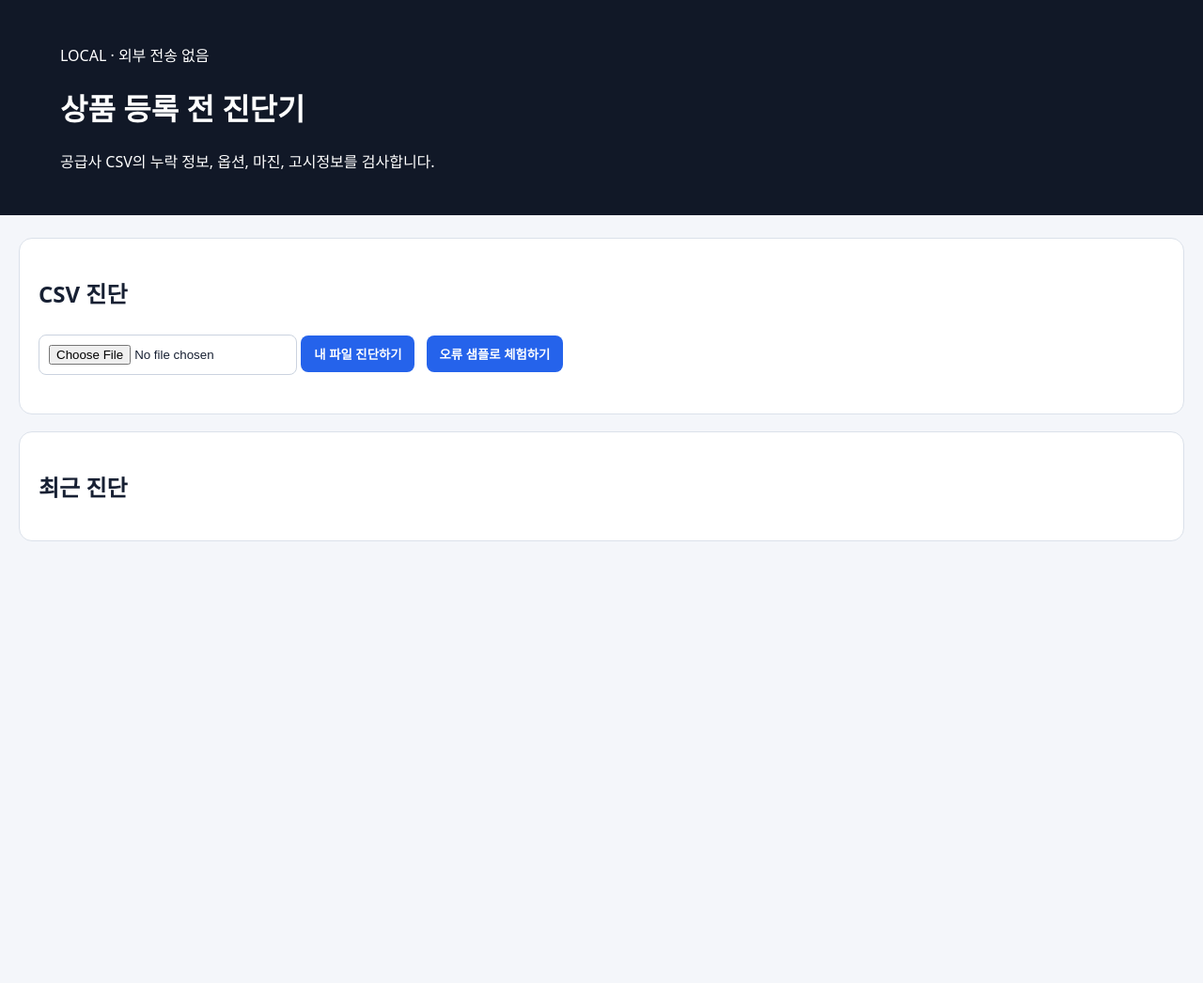
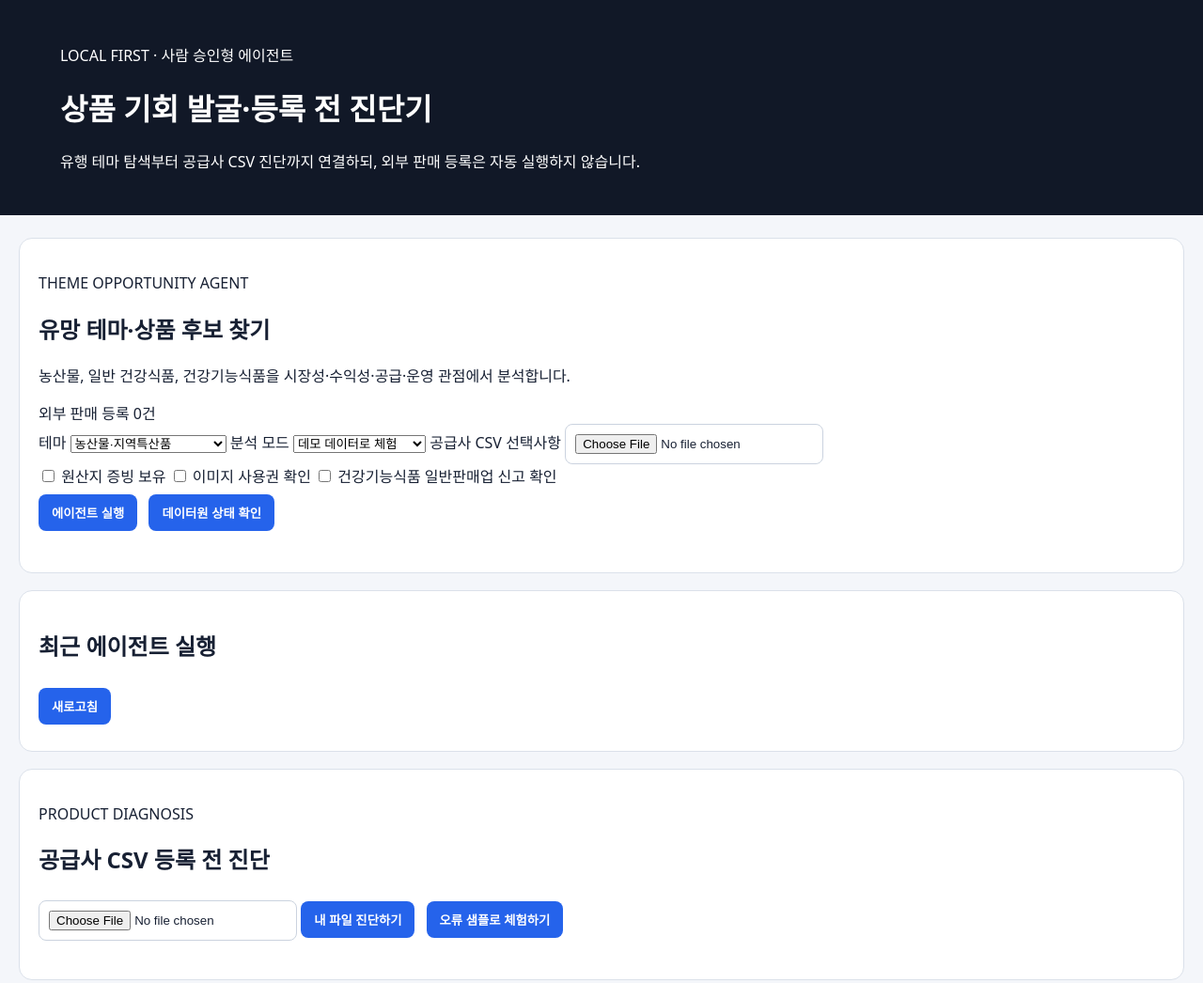
Before and after one commit to 1976haru/shop, a website: page apps/local-web/public/index.html in a window 1280 px wide. Shown: the top 1046 px of the page at 94% size. Before the commit the page ends 800 px from the top, so only its background shows below. Drawn offline with Linux system fonts and the light colour scheme; no server answers.

Commit message:
feat(agent): add theme opportunity agent dashboard

```diff
--- a/apps/local-web/public/index.html
+++ b/apps/local-web/public/index.html
@@ -3,37 +3,125 @@
 <head>
   <meta charset="utf-8">
   <meta name="viewport" content="width=device-width, initial-scale=1">
-  <title>상품 등록 전 진단기</title>
+  <title>상품 기회 발굴·등록 전 진단기</title>
   <link rel="stylesheet" href="/styles.css">
 </head>
 <body>
   <header>
-    <p>LOCAL · 외부 전송 없음</p>
-    <h1>상품 등록 전 진단기</h1>
-    <p>공급사 CSV의 누락 정보, 옵션, 마진, 고시정보를 검사합니다.</p>
+    <p>LOCAL FIRST · 사람 승인형 에이전트</p>
+    <h1>상품 기회 발굴·등록 전 진단기</h1>
+    <p>유행 테마 탐색부터 공급사 CSV 진단까지 연결하되, 외부 판매 등록은 자동 실행하지 않습니다.</p>
   </header>
+
   <main>
+    <section class="panel accent">
+      <div class="section-title">
+        <div>
+          <p class="eyebrow">THEME OPPORTUNITY AGENT</p>
+          <h2>유망 테마·상품 후보 찾기</h2>
+          <p class="muted">농산물, 일반 건강식품, 건강기능식품을 시장성·수익성·공급·운영 관점에서 분석합니다.</p>
+        </div>
+        <span class="safety-seal">외부 판매 등록 0건</span>
+      </div>
+
+      <div class="agent-form grid-3">
+        <label>테마
+          <select id="agentTheme">
+            <option value="AGRI_KR">농산물·지역특산품</option>
+            <option value="GENERAL_HEALTH_FOOD_KR">일반 건강식품·헬시플레저</option>
+            <option value="HEALTH_SUPPLEMENT_KR">건강기능식품</option>
+          </select>
+        </label>
+        <label>분석 모드
+          <select id="agentMode">
+            <option value="DEMO">데모 데이터로 체험</option>
+            <option value="LIVE">공식 API 실시간 수집</option>
+          </select>
+        </label>
+        <label>공급사 CSV 선택사항
+          <input id="agentFile" type="file" accept=".csv,text/csv">
+        </label>
+      </div>
+
+      <div class="checks">
+        <label><input id="originEvidence" type="checkbox"> 원산지 증빙 보유</label>
+        <label><input id="imageRights" type="checkbox"> 이미지 사용권 확인</label>
+        <label><input id="healthReported" type="checkbox"> 건강기능식품 일반판매업 신고 확인</label>
+      </div>
+
+      <div class="actions">
+        <button id="runAgent">에이전트 실행</button>
+        <button id="refreshAgentCapabilities" class="secondary">데이터원 상태 확인</button>
+      </div>
+      <p id="agentStatus" class="status"></p>
+      <div id="agentCapabilities" class="capabilities"></div>
+    </section>
+
+    <section id="agentResult" class="panel hidden">
+      <div class="section-title">
+        <div>
+          <p class="eyebrow">AGENT RESULT</p>
+          <h2>에이전트 분석 결과</h2>
+        </div>
+        <button id="approveAgent" class="approve">선택 후보 검토 승인</button>
+      </div>
+      <div id="agentSummary" class="summary"></div>
+      <div id="agentWarnings"></div>
+
+      <h3>실행 계획</h3>
+      <div id="agentPlan" class="plan"></div>
+
+      <h3>데이터원</h3>
+      <div id="agentSources" class="source-grid"></div>
+
+      <h3>추천 후보</h3>
+      <div class="table-wrap">
+        <table>
+          <thead>
+            <tr>
+              <th>승인</th><th>순위</th><th>상품 후보</th><th>판정</th><th>종합점수</th><th>예상가격·마진</th><th>이유·위험</th>
+            </tr>
+          </thead>
+          <tbody id="agentCandidates"></tbody>
+        </table>
+      </div>
+    </section>
+
     <section class="panel">
-      <h2>CSV 진단</h2>
+      <div class="section-title">
+        <h2>최근 에이전트 실행</h2>
+        <button id="refreshAgentHistory" class="secondary small">새로고침</button>
+      </div>
+      <div id="agentHistory"></div>
+    </section>
+
+    <section class="panel">
+      <p class="eyebrow">PRODUCT DIAGNOSIS</p>
+      <h2>공급사 CSV 등록 전 진단</h2>
       <input id="file" type="file" accept=".csv,text/csv">
       <button id="diagnose">내 파일 진단하기</button>
-      <button id="demo">오류 샘플로 체험하기</button>
-      <p id="status"></p>
+      <button id="demo" class="secondary">오류 샘플로 체험하기</button>
+      <p id="status" class="status"></p>
     </section>
+
     <section id="result" class="panel hidden">
       <div id="summary"></div>
       <div id="downloads"></div>
       <div id="causes"></div>
-      <table>
-        <thead><tr><th>행</th><th>SKU</th><th>판정</th><th>준비도</th><th>문제</th><th>수정</th></tr></thead>
-        <tbody id="items"></tbody>
-      </table>
+      <div class="table-wrap">
+        <table>
+          <thead><tr><th>행</th><th>SKU</th><th>판정</th><th>준비도</th><th>문제</th><th>수정</th></tr></thead>
+          <tbody id="items"></tbody>
+        </table>
+      </div>
     </section>
+
     <section class="panel">
-      <h2>최근 진단</h2>
+      <h2>최근 상품 진단</h2>
       <div id="history"></div>
     </section>
   </main>
+
   <script type="module" src="/app.js"></script>
 </body>
 </html>
```
